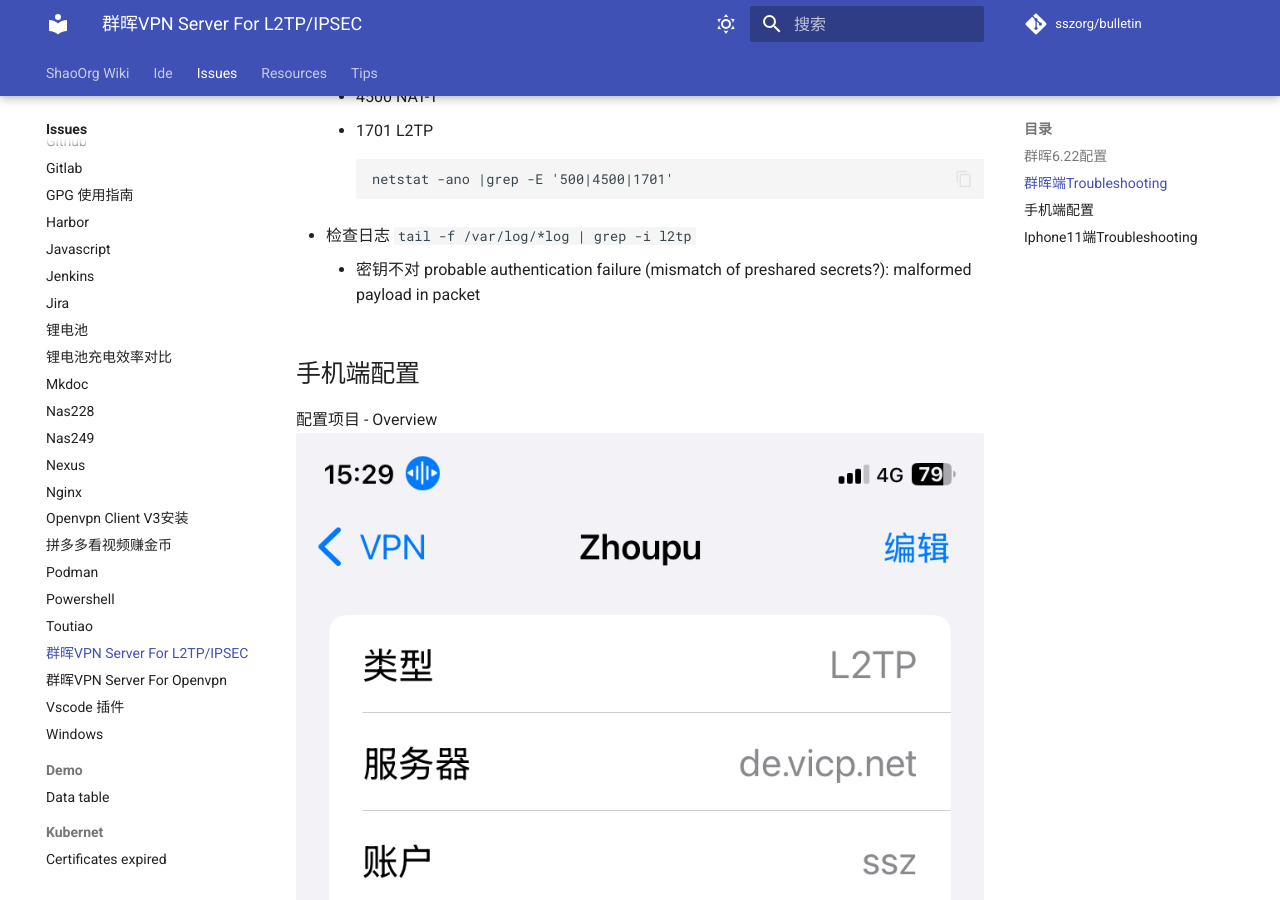
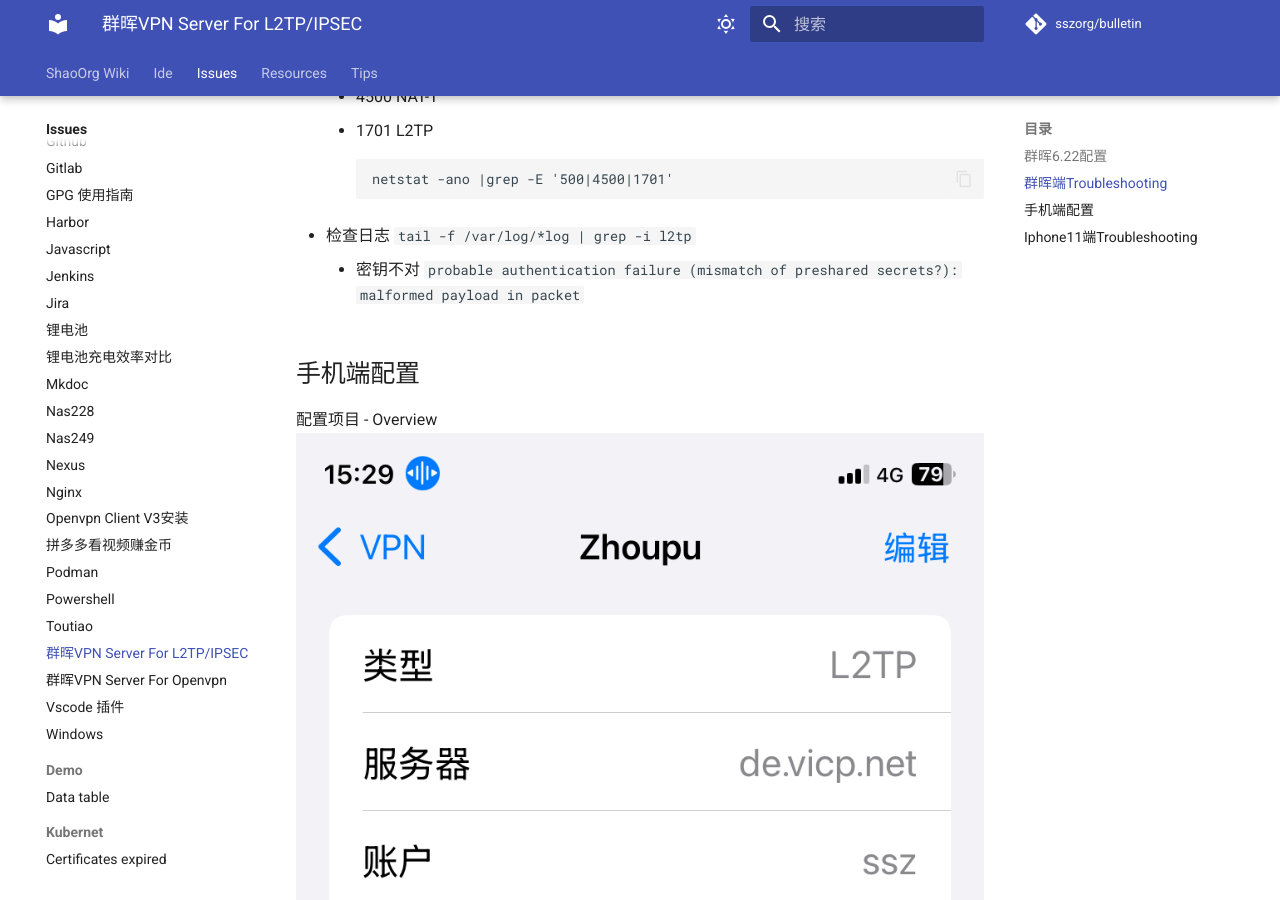
Before and after one commit to ShaoOrg/bulletin, an MkDocs documentation site: the page built from docs/issues/vpn-l2tp-ipsec.md, in a window 1280 px wide and 900 px high, scrolled down 1009 px. Built offline with MkDocs 1.6.1 and Material for MkDocs 9.7.7, drawn with Linux system fonts in a browser that asks for light colours; comment, search, counter and statistics services are not loaded; some of the changed text lies outside the part shown.

Commit message:
NOCR: foo

```diff
--- a/docs/issues/vpn-l2tp-ipsec.md
+++ b/docs/issues/vpn-l2tp-ipsec.md
@@ -25,7 +25,7 @@ netstat -ano |grep -E '500|4500|1701'
 - 检查日志
 `tail -f /var/log/*log | grep -i l2tp`
     - 密钥不对
-probable authentication failure (mismatch of preshared secrets?): malformed payload in packet
+`probable authentication failure (mismatch of preshared secrets?): malformed payload in packet`
 
 
 ## 手机端配置
@@ -47,4 +47,4 @@ probable authentication failure (mismatch of preshared secrets?): malformed payl
 排错
 
 - 局域网内无法访问vpn
-Url必须要配置成`http://192.168.50.236:5000/static/proxy/gfwlist.pac, 不能用de.vicp.net作域名
+`Url必须要配置成`http://192.168.50.236:5000/static/proxy/gfwlist.pac, 不能用de.vicp.net作域名`
```
Also changed, not shown: docs/issues/vpn-openvpn.md (+1 -0 lines).
